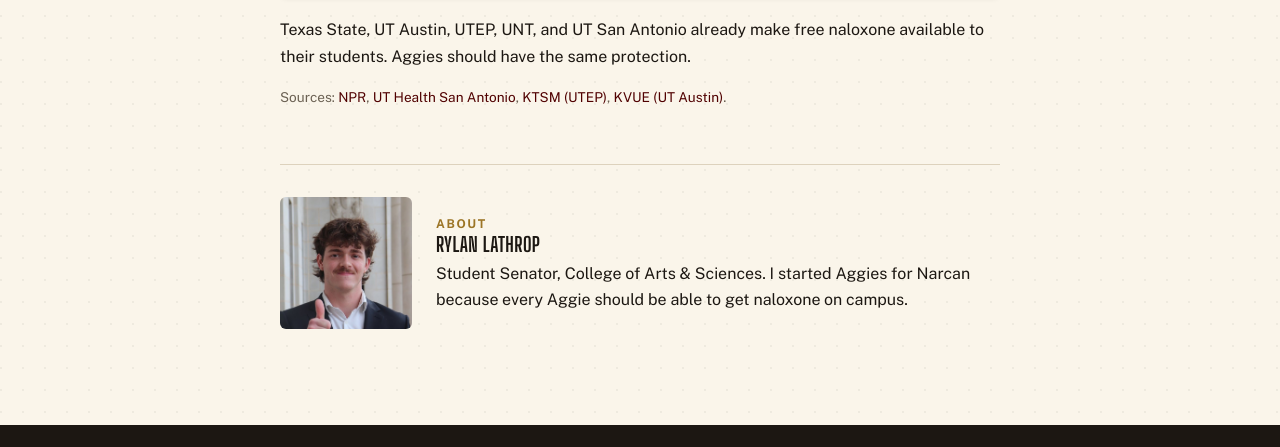
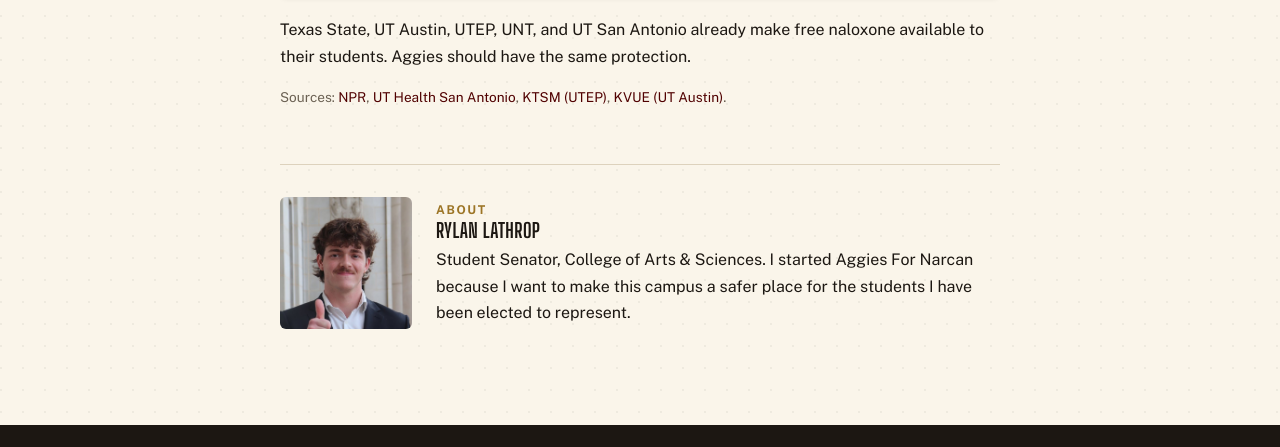
Before and after one commit to RyLaptop/aggiesfornarcan, a plain HTML site: page index.html in a window 1280 px wide. Shown: the part 1811-2258 px from the top of the page. Drawn offline with nearby package versions, Linux system fonts and the light colour scheme; no server answers.

Commit message:
Update About blurb
Co-Authored-By: Claude Sonnet 5.5 <noreply@anthropic.com>

```diff
--- a/index.html
+++ b/index.html
@@ -228,7 +228,7 @@ textarea{min-height:84px;resize:vertical}
     <div>
       <p class="section-label">About</p>
       <h2>Rylan Lathrop</h2>
-      <p>Student Senator, College of Arts &amp; Sciences. I started Aggies for Narcan because every Aggie should be able to get naloxone on campus.</p>
+      <p>Student Senator, College of Arts &amp; Sciences. I started Aggies For Narcan because I want to make this campus a safer place for the students I have been elected to represent.</p>
     </div>
   </section>
 </main>
```
